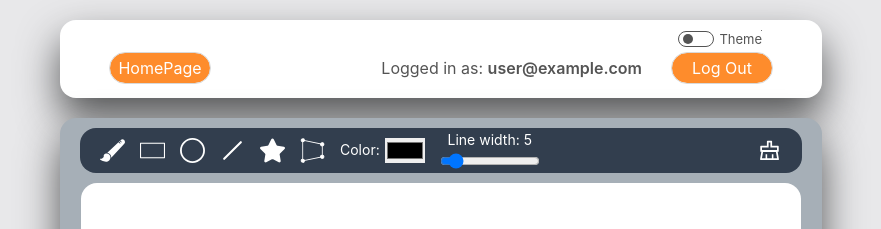
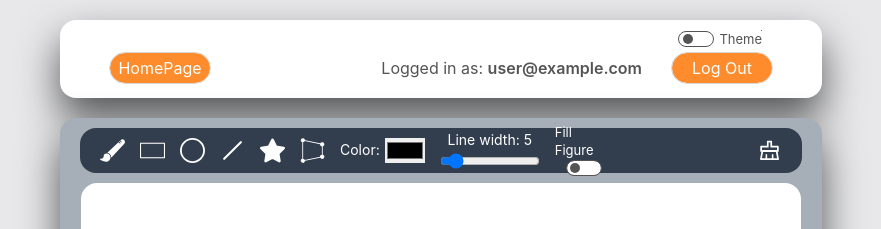
Before and after one commit to AlekseyYuriev/innowise-lab-internship-level-2-mini-paint, a Vue app: page / in a window 1280 px wide. Shown: the top 229 px of the page, without its empty margins (199-1080 px from the left). Built offline with nearby package versions, Linux system fonts and the light colour scheme; no server answers; sample sign-in values are in the browser's storage.

Commit message:
feat: fill figure checkbox added

```diff
--- /dev/null
+++ b/src/components/FillStyleCheckbox.vue
@@ -0,0 +1,133 @@
+<template>
+  <div class="filter">
+    <label htmlfor="checkbox" class="filter__switch">
+      Fill Figure
+      <input
+        @click="changeFillFigureStyle"
+        v-model="fill"
+        type="checkbox"
+        class="filter__checkbox"
+        id="fill"
+      />
+      <span class="filter__checkbox-button"></span>
+    </label>
+  </div>
+</template>
+
+<script setup lang="ts">
+import { ref } from 'vue'
+
+const fill = ref<boolean>(false)
+
+const emit = defineEmits({
+  changeFillFigureStyle: null
+})
+
+const changeFillFigureStyle = () => {
+  fill.value = !fill.value
+  emit('changeFillFigureStyle', fill.value)
+}
+</script>
+
+<style scoped>
+.filter {
+  display: flex;
+  justify-content: flex-end;
+  padding: 0 0 20px 0;
+}
+
+.filter__switch {
+  width: 59px;
+  display: flex;
+  flex-direction: column;
+  position: relative;
+  color: var(--color-button-text);
+  font-size: 13px;
+  font-style: normal;
+  font-weight: 400;
+  line-height: 18px;
+  cursor: pointer;
+  transition: all 0.3s;
+}
+
+.filter__switch:hover {
+  opacity: 0.7;
+}
+
+.filter__checkbox {
+  position: absolute;
+  width: 1px;
+  height: 1px;
+  overflow: hidden;
+  clip-path: inset(0 0 0 0);
+}
+
+.filter__checkbox-button {
+  display: inline-block;
+  position: relative;
+}
+
+.filter__checkbox-button:hover {
+  cursor: pointer;
+}
+
+.filter__checkbox-button::before {
+  display: block;
+  content: '';
+  position: absolute;
+  left: 12px;
+  top: 2px;
+  width: 34px;
+  height: 14px;
+  background-color: var(--color-input-background);
+  outline: 1px solid var(--color-text-main);
+  border-radius: 16px;
+  box-sizing: border-box;
+  transition: background-color 0.5s;
+}
+
+.filter__checkbox-button::after {
+  display: block;
+  content: '';
+  position: absolute;
+  left: 15.5px;
+  top: 4px;
+  width: 10px;
+  height: 10px;
+  border-radius: 50%;
+  background-color: var(--color-text-main);
+  transition: left 0.5s;
+}
+
+.filter__checkbox:checked + .filter__checkbox-button::before {
+  background-color: #42b883;
+}
+
+.filter__checkbox:checked + .filter__checkbox-button::after {
+  left: 33px;
+}
+
+/* @media screen and (max-width: 700px) {
+  .filter {
+    padding: 0 0 5px 0;
+  }
+  .filter__switch {
+    margin-right: 5px;
+  }
+  .filter__checkbox-button {
+    padding-left: 35px;
+  }
+  .filter__checkbox-button::before {
+    left: 6.5px;
+    top: 5px;
+    width: 24px;
+    height: 10px;
+  }
+  .filter__checkbox-button::after {
+    left: 8.5px;
+    top: 6px;
+    width: 8px;
+    height: 8px;
+  }
+} */
+</style>
--- a/src/components/MiniPaint.vue
+++ b/src/components/MiniPaint.vue
@@ -9,6 +9,7 @@
         @change-tool-to-rectangle="changeToolToRectangle"
         @change-tool-to-line="changeToolToLine"
         @change-tool-to-circle="changeToolToCircle"
+        @change-fill-figure-style="changeFillFigureStyle"
       />
       <div class="main__canvas">
         <canvas
@@ -34,11 +35,13 @@ import usePaint from '@/composables/usePaint'
 const color = ref<string>('#000000')
 const lineWidth = ref<number>(5)
 const tool = ref<string>('brush')
+const fillFigure = ref<boolean>(false)
 
 const { canvas, ctx, draw, stopDrawing, startDrawing } = usePaint(
   color,
   lineWidth,
-  tool
+  tool,
+  fillFigure
 )
 
 function clearCanvas() {
@@ -66,6 +69,9 @@ function changeToolToLine(toolBrush: string) {
 }
 function changeToolToCircle(toolBrush: string) {
   tool.value = toolBrush
+}
+function changeFillFigureStyle(fill: boolean) {
+  fillFigure.value = fill
 }
 function check() {}
 
--- a/src/components/ToolBar.vue
+++ b/src/components/ToolBar.vue
@@ -37,6 +37,7 @@
           @change="changeLineWidth"
         />
       </div>
+      <fill-style-checkbox @change-fill-figure-style="changeFillFigureStyle" />
       <button @click="clearCanvas" class="toolbar__button clear"></button>
     </div>
   </div>
@@ -44,6 +45,7 @@
 
 <script setup lang="ts">
 import { ref } from 'vue'
+import FillStyleCheckbox from './FillStyleCheckbox.vue'
 
 const color = ref<string>('#000000')
 const line = ref<number>(5)
@@ -55,7 +57,8 @@ const emit = defineEmits({
   changeToolToBrush: null,
   changeToolToRectangle: null,
   changeToolToLine: null,
-  changeToolToCircle: null
+  changeToolToCircle: null,
+  changeFillFigureStyle: null
 })
 
 function clearCanvas() {
@@ -81,6 +84,9 @@ function changeToolToLine() {
 }
 function changeToolToCircle() {
   emit('changeToolToCircle', 'circle')
+}
+function changeFillFigureStyle(fill: boolean) {
+  emit('changeFillFigureStyle', fill)
 }
 </script>
 
@@ -172,6 +178,18 @@ function changeToolToCircle() {
     flex-wrap: wrap;
     justify-content: center;
   }
+}
+@media screen and (max-width: 565px) {
+  /* .toolbar {
+    height: fit-content;
+    padding: 10px;
+    width: 100%;
+  }
+  .toolbar__buttons {
+    gap: 10px;
+    flex-wrap: wrap;
+    justify-content: center;
+  } */
   .toolbar__button {
     width: 15px;
     height: 15px;
--- a/src/composables/usePaint.ts
+++ b/src/composables/usePaint.ts
@@ -3,7 +3,8 @@ import { onMounted, onUnmounted, ref, toValue, type Ref } from 'vue'
 export default function usePaint(
   color: Ref<string>,
   lineWidth: Ref<number>,
-  tool: Ref<string>
+  tool: Ref<string>,
+  fillFigure: Ref<boolean>
 ) {
   const canvas = ref<HTMLCanvasElement | null>(null)
   const ctx = ref<CanvasRenderingContext2D | null>(null)
@@ -85,12 +86,21 @@ export default function usePaint(
     const scaleY = canvas.value.height / rect.height
 
     ctx.value.putImageData(snapShot.value, 0, 0)
+    if (toValue(fillFigure)) {
       ctx.value.fillRect(
         prevMouseX.value,
         prevMouseY.value,
         (evt.clientX - rect.left) * scaleX - prevMouseX.value,
         (evt.clientY - rect.top) * scaleY - prevMouseY.value
       )
+    } else {
+      ctx.value.strokeRect(
+        prevMouseX.value,
+        prevMouseY.value,
+        (evt.clientX - rect.left) * scaleX - prevMouseX.value,
+        (evt.clientY - rect.top) * scaleY - prevMouseY.value
+      )
+    }
   }
 
   function drawLine(evt: MouseEvent) {
@@ -155,7 +165,9 @@ export default function usePaint(
       0,
       2 * Math.PI
     )
+    if (toValue(fillFigure)) {
       ctx.value.fill()
+    }
     ctx.value.stroke()
   }
 
```
Lines whose indentation alone changed are shown as unchanged.
